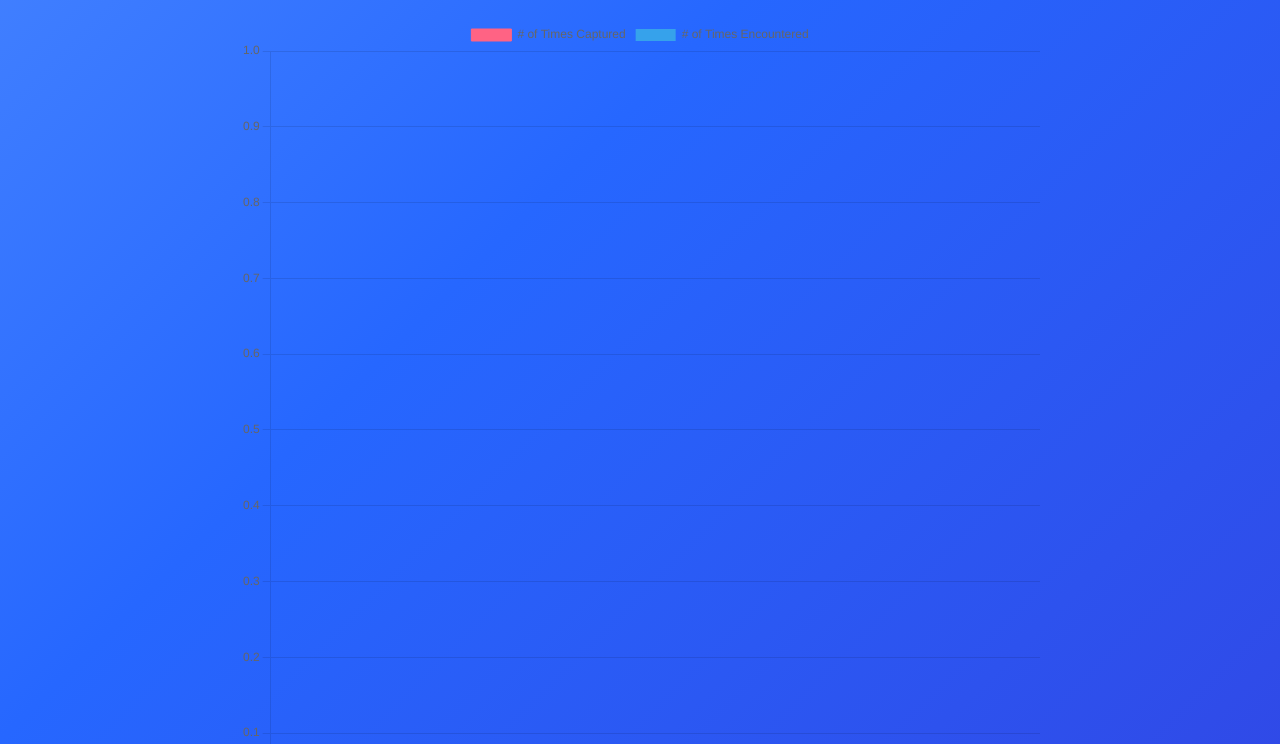
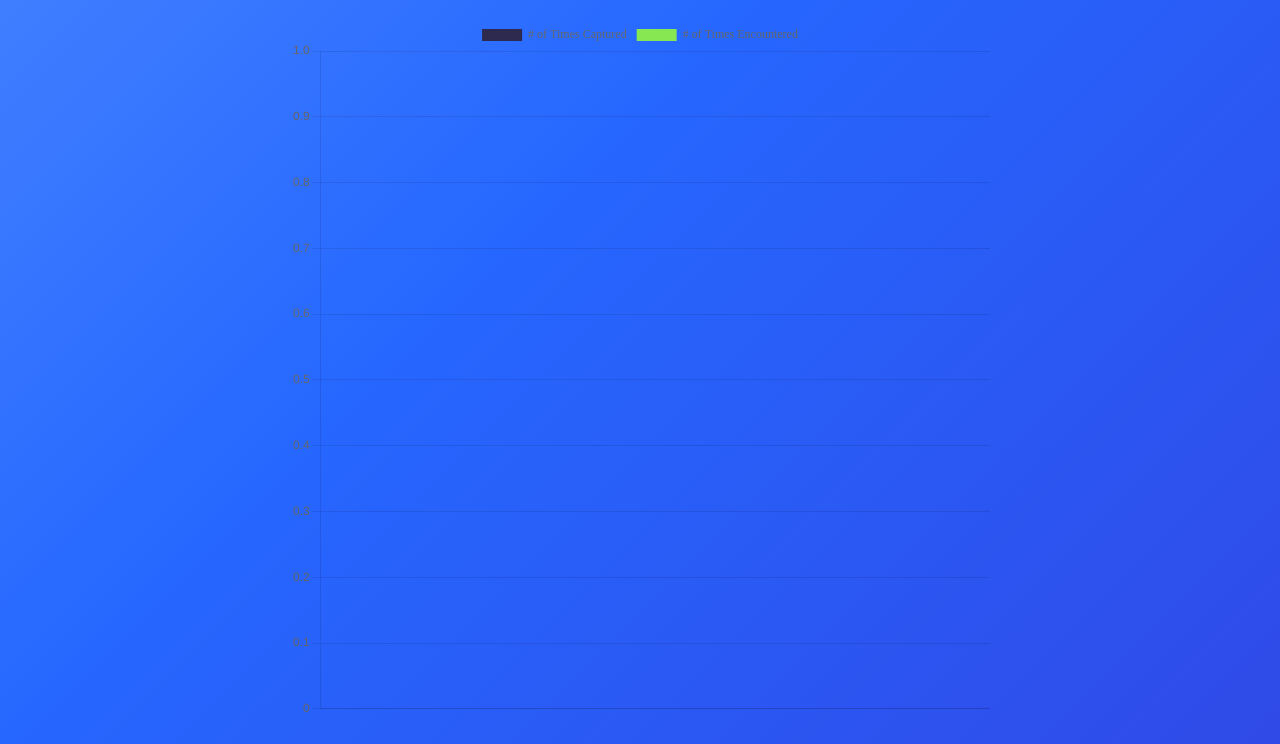
Before and after one commit to baileykue/lab-11-pokemon-catcher, a website with bundled scripts: page results/index.html in a window 1280 px wide. Shown: the part 56-800 px from the top of the page. Built offline with nearby package versions, Linux system fonts and the light colour scheme.

Commit message:
added font styling to chart labels

```diff
--- a/results/results.js
+++ b/results/results.js
@@ -44,53 +44,39 @@ new Chart(ctx, {
             label: '# of Times Captured',
             data: captured,
             backgroundColor: [
-                'rgb(255, 99, 132)',
-                'rgb(54, 162, 235)',
-                'rgb(255, 206, 86)',
-                'rgb(75, 192, 192)',
-                'rgb(153, 102, 255)',
-                'rgb(255, 159, 64)'
-            ],
-            borderColor: [
-                'rgb(255, 99, 132)',
-                'rgb(54, 162, 235)',
-                'rgb(255, 206, 86)',
-                'rgb(75, 192, 192)',
-                'rgb(153, 102, 255)',
-                'rgb(255, 159, 64)'
-            ],
-            borderWidth: 1
+                '#2E294E',
+                '#EFBCD5',
+                '#BE97C6',
+                '#8661C1',
+                '#4B5267',
+                '#C08497'
+            ]
         },
         {
             label: '# of Times Encountered',
             data: encountered,
             backgroundColor: [
-                'rgb(255, 99, 132)',
-                'rgb(54, 162, 235)',
-                'rgb(255, 206, 86)',
-                'rgb(75, 192, 192)',
-                'rgb(153, 102, 255)',
-                'rgb(255, 159, 64)'
-            ],
-            borderColor: [
-                'rgb(255, 99, 132)',
-                'rgb(54, 162, 235)',
-                'rgb(255, 206, 86)',
-                'rgb(75, 192, 192)',
-                'rgb(153, 102, 255)',
-                'rgb(255, 159, 64)'
-            ],
-            hoverBorderColor: 'black', hoverBorderWidth: 5
+                '#5CF64A',
+                '#87E752',
+                '#43B929',
+                '#CDE77F',
+                '#CEFF1A',
+                '#98CE00'
+            ]
         }
         ]
 
     },
     options: {
-        // elements: {
-        //     bar: {
-        //         borderWidth: 5
-        //     }
-        // },
+        plugins: {
+            legend: {
+                labels: {
+                    font: {
+                        family: "'Press Start 2P', 'cursive"
+                    }
+                }
+            }
+        },
         scales: {
             y: {
                 beginAtZero: true
--- a/styles/results.css
+++ b/styles/results.css
@@ -57,10 +57,7 @@ h2 {
 }
 
 #chart {
-    display: flex;
-    flex-direction: column;
-    justify-content: center;
-    align-items: center;
-    justify-content: space-between;
-    width: 800px;
+    margin-left: auto;
+    margin-right: auto;
+    width: 700px;
 }
```
